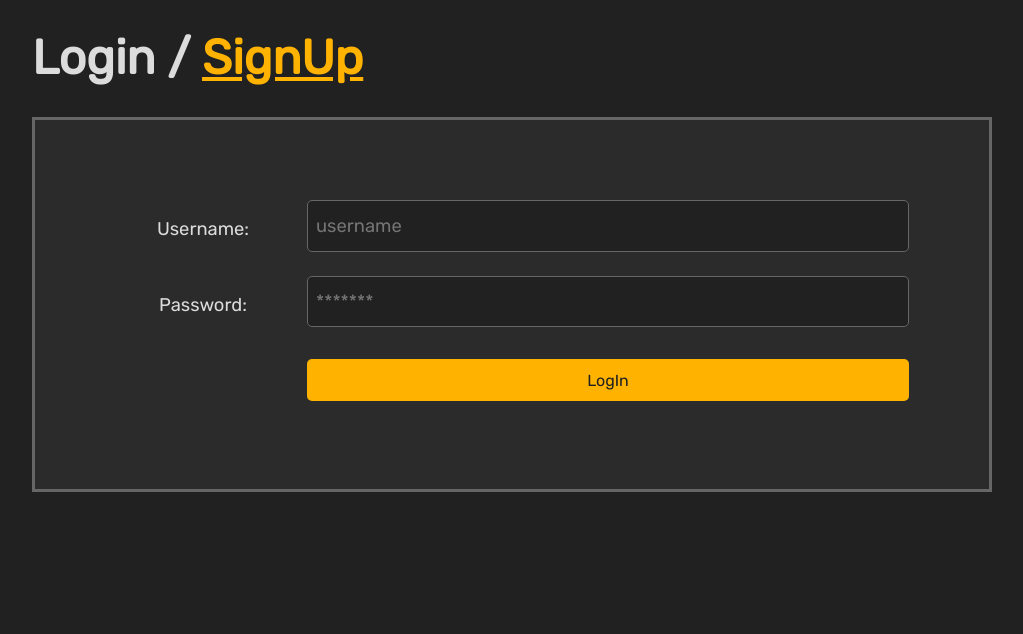
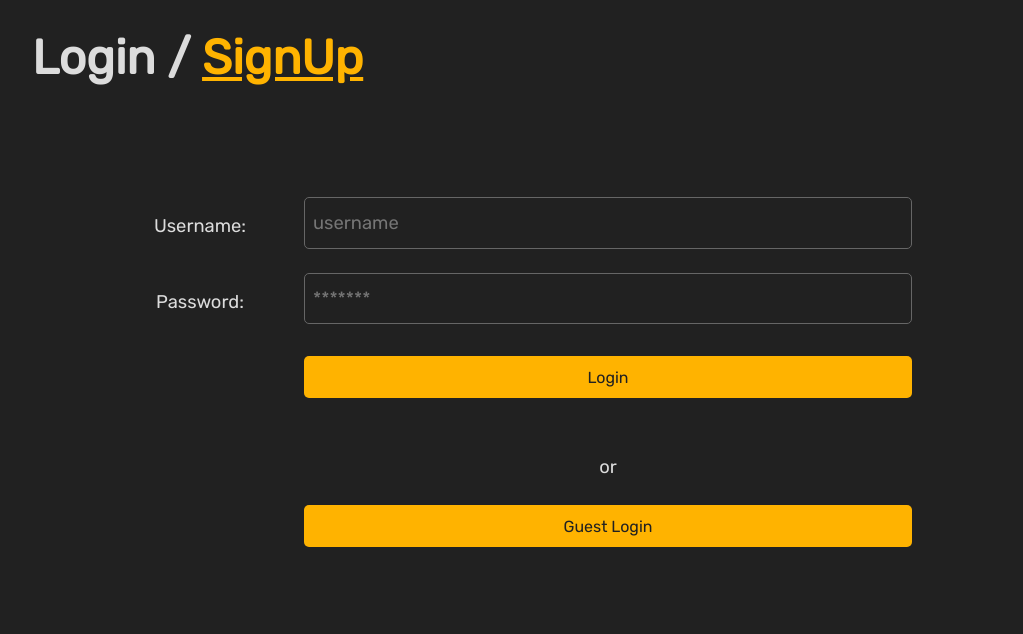
Before and after one commit to myNameArnav/yamlVideoEditor, a Flask app: template templates/login.html in a window 1280 px wide. Shown: the top 634 px of the page, without its empty margins (128-1151 px from the left). Run offline with Flask 2, Linux system fonts and the light colour scheme; the template is opened without the code that fills it, so the values that code supplies are empty.

Commit message:
added signup and login page

```diff
--- a/requirements.txt
+++ b/requirements.txt
@@ -2,3 +2,4 @@ Flask==2.0.3
 Pillow==9.0.0
 PyYAML==6.0
 moviepy==1.0.3
+pymongo==4.1.1
--- a/server.py
+++ b/server.py
@@ -1,14 +1,22 @@
 from flask import Flask, redirect, render_template, request, send_file, url_for
+from parser import assetList
 from submit import strToYAML
 import os
 from editor import edit
+import pymongo
+
+myClient = pymongo.MongoClient("mongodb://localhost:27017")
+
+myDB = myClient["yamlVideoEditor"]
+
+users = myDB.users
+
 # from deleteFiles import deleteMedia
 
 app = Flask(__name__)
 
 
 def saveFile(yaml, name):
-    # file = open(r"static/yaml/" + name + ".yaml", "w")
     file = open(name + ".yaml", "w")
     file.write(yaml)
     file.close()
@@ -16,10 +24,6 @@ def saveFile(yaml, name):
 
 
 def readFile(name):
-    # print(os.getcwd() + " readFunction1")
-    # os.chdir("/")
-    # print(os.getcwd() + " readFunction2")
-    # file = open(r"static/yaml/" + name + ".yaml", "r")
     file = open(name + ".yaml", "r")
     trueYAML = file.read()
     file.close()
@@ -29,6 +33,42 @@ def readFile(name):
 @app.route("/")
 def index():
     return render_template("index.html")
+
+
+@app.route("/login", methods=["GET", "POST"])
+def login():
+    if request.method == "POST":
+        username = request.form["username"]
+        password = request.form["password"]
+        x = users.find()
+        for data in x:
+            tempUser = data["username"]
+            if username == tempUser:
+                tempPass = data["password"]
+                if tempPass == password:
+                    return redirect(url_for("editor"))
+                else:
+                    return redirect(url_for("signUp"))
+
+        return redirect(url_for("editor"))
+    else:
+        return render_template("login.html")
+
+
+@app.route("/signUp", methods=["POST", "GET"])
+def signUp():
+    if request.method == "POST":
+        username = request.form["username"]
+        password = request.form["password"]
+        print(username, password)
+        cred = {
+            "username": username,
+            "password": password
+        }
+        users.insert_one(cred)
+        return redirect(url_for("login"))
+    else:
+        return render_template("signUp.html")
 
 
 @app.route("/documentation")
@@ -43,6 +83,7 @@ def editor():
         global yamlName
         yamlName = str((yaml.split("\n"))[1])[9:-2]
         saveFile(yaml=yaml, name=yamlName)
+        # fullYAML = (assetList())[3]
         return redirect(url_for("assetLoading", name=yamlName))
     else:
         return render_template("editor.html")
@@ -98,7 +139,8 @@ def render(name):
     outputName = str(dictionary["Project"]["export"]["outputName"])
     # deleteMedia()
     name = yamlName
-    return redirect(url_for("output", name = name))
+    return redirect(url_for("output", name=name))
+
 
 @app.route("/editor/<name>/output")
 def output(name):
@@ -106,5 +148,6 @@ def output(name):
     file = send_file(os.path.join("media", outputName))
     return file, name
 
+
 if __name__ == "__main__":
     app.run(debug=True)
--- a/static/css/login.css
+++ b/static/css/login.css
@@ -16,9 +16,9 @@ form {
     grid-template-rows: auto auto auto;
     grid-gap: 1rem;
     /* margin: auto; */
-    background-color: var(--accent-bg);
+    /* background-color: var(--accent-bg); */
     padding: 5rem;
-    border: solid var(--border);
+    /* border: solid var(--border); */
 }
 
 form label {
@@ -39,6 +39,17 @@ form input[type=submit] {
     grid-column: 3/3;
 }
 
+.guestLogin {
+    grid-row: 7;
+    grid-column: 3/3;
+}
+
+.or {
+    grid-row: 6;
+    grid-column: 3;
+    text-align: center;
+}
+
 @media (max-width: 700px) {
     form {
         display: grid;
@@ -46,9 +57,9 @@ form input[type=submit] {
         grid-template-rows: auto auto auto auto auto;
         grid-gap: 1rem;
         /* margin: auto; */
-        background-color: var(--accent-bg);
+        /* background-color: var(--accent-bg); */
         padding: 2rem;
-        border: solid var(--border);
+        /* border: solid var(--border); */
     }
 
     .username {
@@ -72,4 +83,14 @@ form input[type=submit] {
         grid-column: span 4;
     }
 
+    .guestLogin {
+        grid-row: 7;
+        grid-column: span 4;
+    }
+
+    .or {
+        grid-row: 6;
+        grid-column: span 4;
+    }
+
 }
--- a/templates/login.html
+++ b/templates/login.html
@@ -12,12 +12,16 @@
 
 <body>
     <h1>Login / <a href={{  url_for('signUp') }}> SignUp</a></h1>
-    <form action="">
+    <form action="" method="POST">
         <label for="email">Username: </label>
-        <input type="text" placeholder="username" class="username">
+        <input type="text" placeholder="username" class="username" name="username">
         <label for="password">Password: </label>
-        <input type="password" placeholder="*******" class="password">
-        <input type="submit" value="LogIn" class="login">
+        <input type="password" placeholder="*******" class="password" name="password">
+        <input type="submit" value="Login" class="login">
+        <div class="or">
+            or
+        </div>
+        <input type="submit" value="Guest Login" class="guestLogin">
     </form>
 </body>
 
--- a/templates/signUp.html
+++ b/templates/signUp.html
@@ -12,11 +12,11 @@
 
 <body>
     <h1><a href={{  url_for('login') }}> Login</a> / SignUp</h1>
-    <form action="">
+    <form action="" method="POST">
         <label for="email">Username: </label>
-        <input type="text" placeholder="username" class="username">
+        <input type="text" placeholder="username" class="username" name="username">
         <label for="password" class="passLabel">Password: </label>
-        <input type="password" placeholder="*******" class="password">
+        <input type="password" placeholder="*******" class="password" name="password">
         <label for="password" class="confirmPassLabel">Confirm Password: </label>
         <input type="password" placeholder="*******" class="confirmPassword">
         <input type="submit" value="signUp" class="signUp">
```
Also changed, not shown: editor.py (+12 -13 lines), 1 other file.
